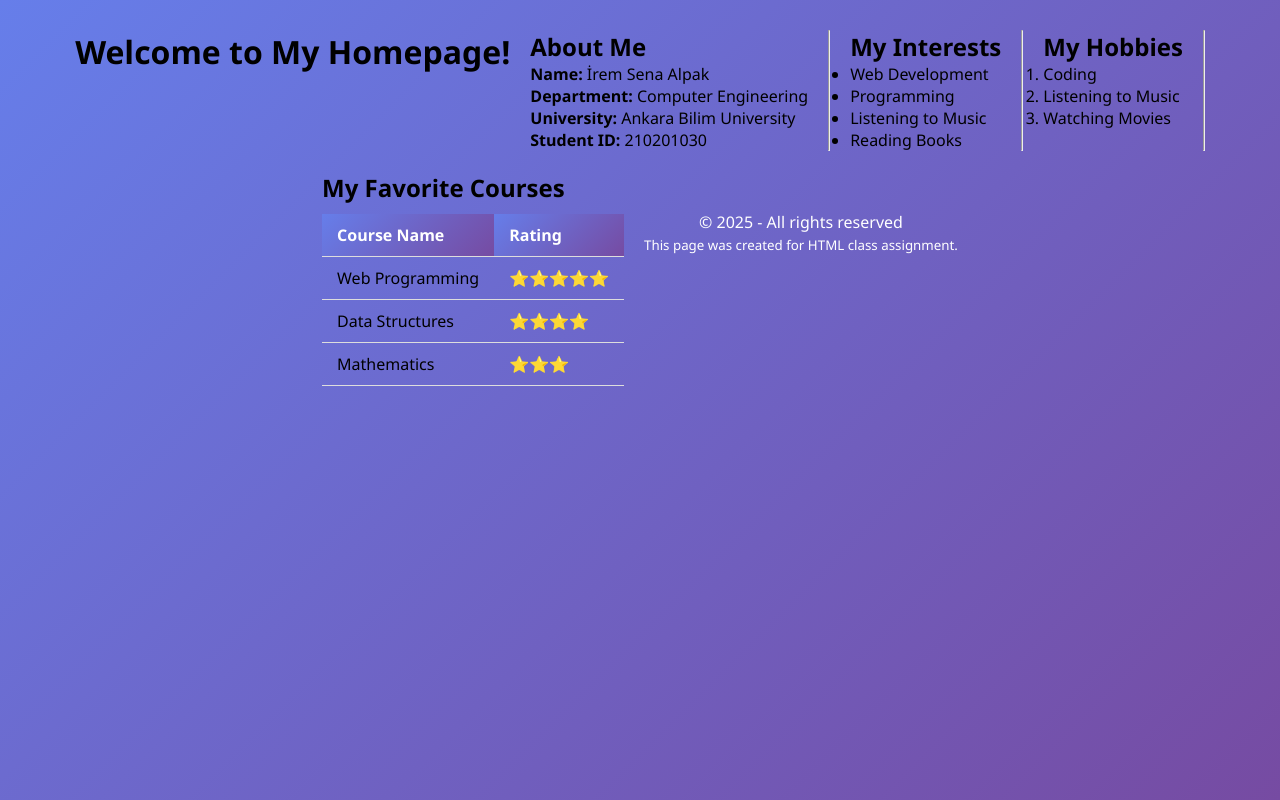
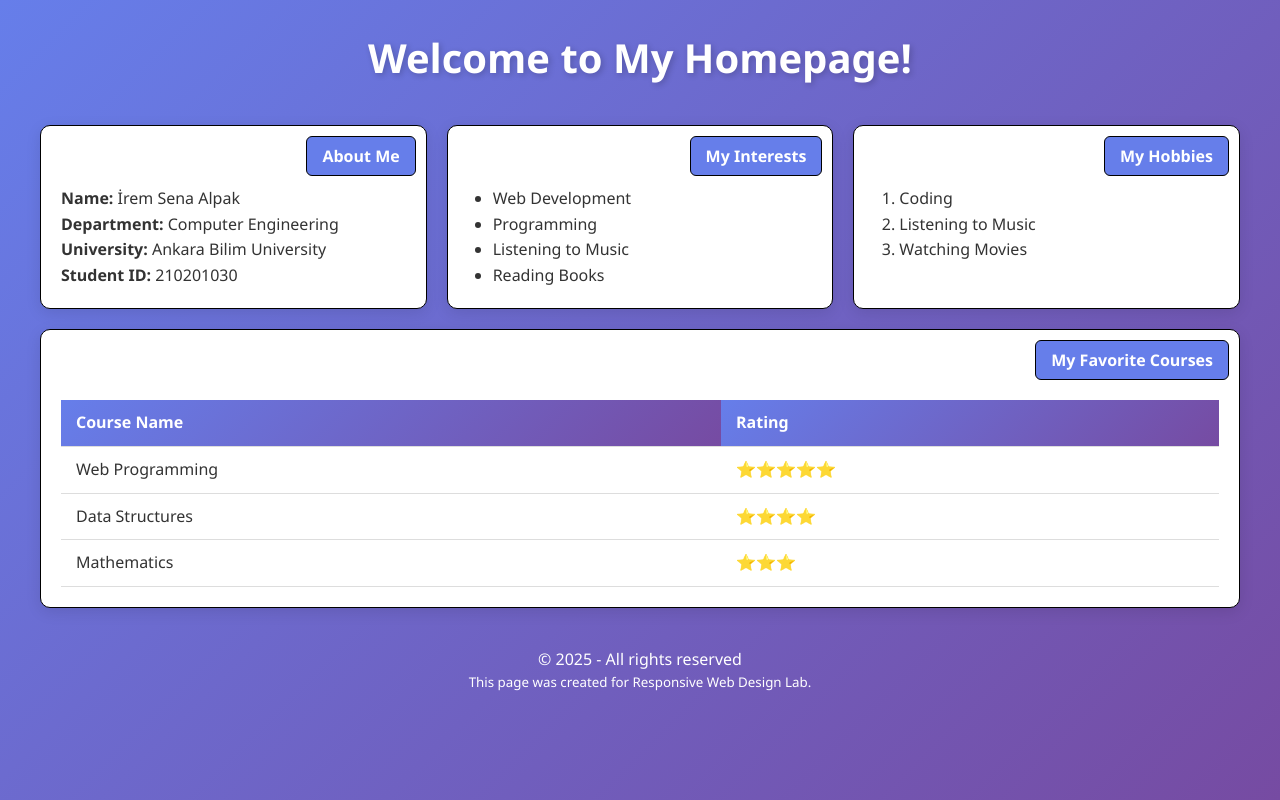
Before and after one commit to iremsenaalpak/iremsenaalpak.github.io, a plain HTML site: page index.html in a window 1280 px wide. Drawn offline with Linux system fonts and the light colour scheme.

Commit message:
Update index.html

```diff
--- a/index.html
+++ b/index.html
@@ -3,50 +3,53 @@
 <head>
     <meta charset="UTF-8">
     <meta name="viewport" content="width=device-width, initial-scale=1.0">
-    <title>My Personal Website</title>
-    <!-- CSS doğru dizinde bağlı -->
+    <title>My Responsive Personal Page</title>
     <link rel="stylesheet" href="css/style.css">
 </head>
 <body>
+    <h1 class="page-title">Welcome to My Homepage!</h1>
+
     <div class="container">
-        <h1>Welcome to My Homepage!</h1>
-
-        <section>
-            <h2>About Me</h2>
+        <!-- Section 1 -->
+        <section class="box">
+            <div class="title">About Me</div>
+            <div class="content">
                 <p><strong>Name:</strong> İrem Sena Alpak</p>
                 <p><strong>Department:</strong> Computer Engineering</p>
                 <p><strong>University:</strong> Ankara Bilim University</p>
                 <p><strong>Student ID:</strong> 210201030</p>
+            </div>
         </section>
 
-        <hr>
-
-        <section>
-            <h2>My Interests</h2>
+        <!-- Section 2 -->
+        <section class="box">
+            <div class="title">My Interests</div>
+            <div class="content">
                 <ul>
                     <li>Web Development</li>
                     <li>Programming</li>
                     <li>Listening to Music</li>
                     <li>Reading Books</li>
                 </ul>
+            </div>
         </section>
 
-        <hr>
-
-        <section>
-            <h2>My Hobbies</h2>
+        <!-- Section 3 -->
+        <section class="box">
+            <div class="title">My Hobbies</div>
+            <div class="content">
                 <ol>
                     <li>Coding</li>
                     <li>Listening to Music</li>
                     <li>Watching Movies</li>
                 </ol>
+            </div>
         </section>
 
-        <hr>
-
-        <section class="table-section">
-            <h2>My Favorite Courses</h2>
-            <div class="table-wrapper">
+        <!-- 🟡 Section 4 (New Rating Table) -->
+        <section class="box">
+            <div class="title">My Favorite Courses</div>
+            <div class="content">
                 <table>
                     <tr>
                         <th>Course Name</th>
@@ -67,11 +70,11 @@
                 </table>
             </div>
         </section>
+    </div>
 
     <footer>
         <p>&copy; 2025 - All rights reserved</p>
-            <p><small>This page was created for HTML class assignment.</small></p>
+        <p><small>This page was created for Responsive Web Design Lab.</small></p>
     </footer>
-    </div>
 </body>
 </html>
```
Lines whose indentation alone changed are shown as unchanged.
